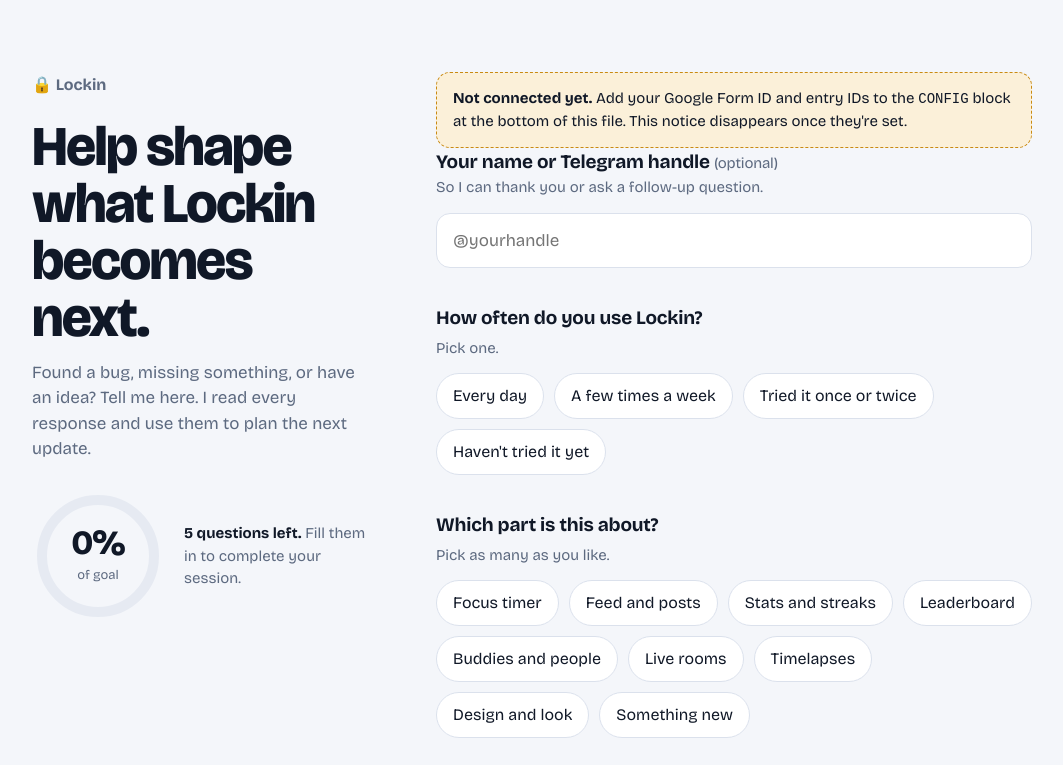
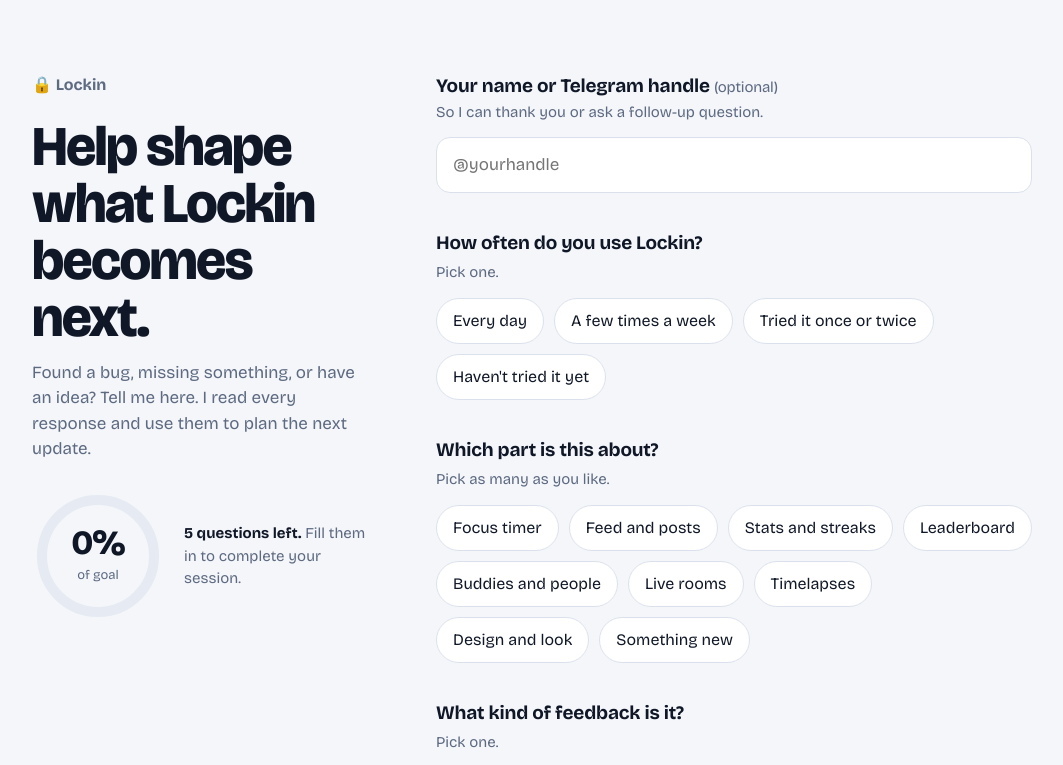
Before and after one commit to Birabg/feedback, a plain HTML site: page index.html in a window 1280 px wide. Shown: the top 765 px of the page, without its empty margins (108-1171 px from the left). Drawn offline with nearby package versions, Linux system fonts and the light colour scheme.

Commit message:
Connect feedback form to Google Form
Co-Authored-By: Claude Opus 5.5 <noreply@anthropic.com>

```diff
--- a/index.html
+++ b/index.html
@@ -243,14 +243,14 @@ button:focus-visible{outline:3px solid var(--text);outline-offset:3px}
       entry.123456789 number into the matching field below.
    ============================================================ */
 const CONFIG = {
-  formId: "YOUR_FORM_ID",
+  formId: "1FAIpQLSeItMeHVQ9Da1fqnjMrI0VsYdl7WN2L1JocU4_o4MnnPvxZSg",
   entries: {
-    name:    "entry.0000000001",
-    usage:   "entry.0000000002",
-    areas:   "entry.0000000003",
-    kind:    "entry.0000000004",
-    message: "entry.0000000005",
-    rating:  "entry.0000000006"
+    name:    "entry.513002296",
+    usage:   "entry.1727024100",
+    areas:   "entry.1944978331",
+    kind:    "entry.1742180853",
+    message: "entry.994686924",
+    rating:  "entry.1366894912"
   }
 };
 
```
